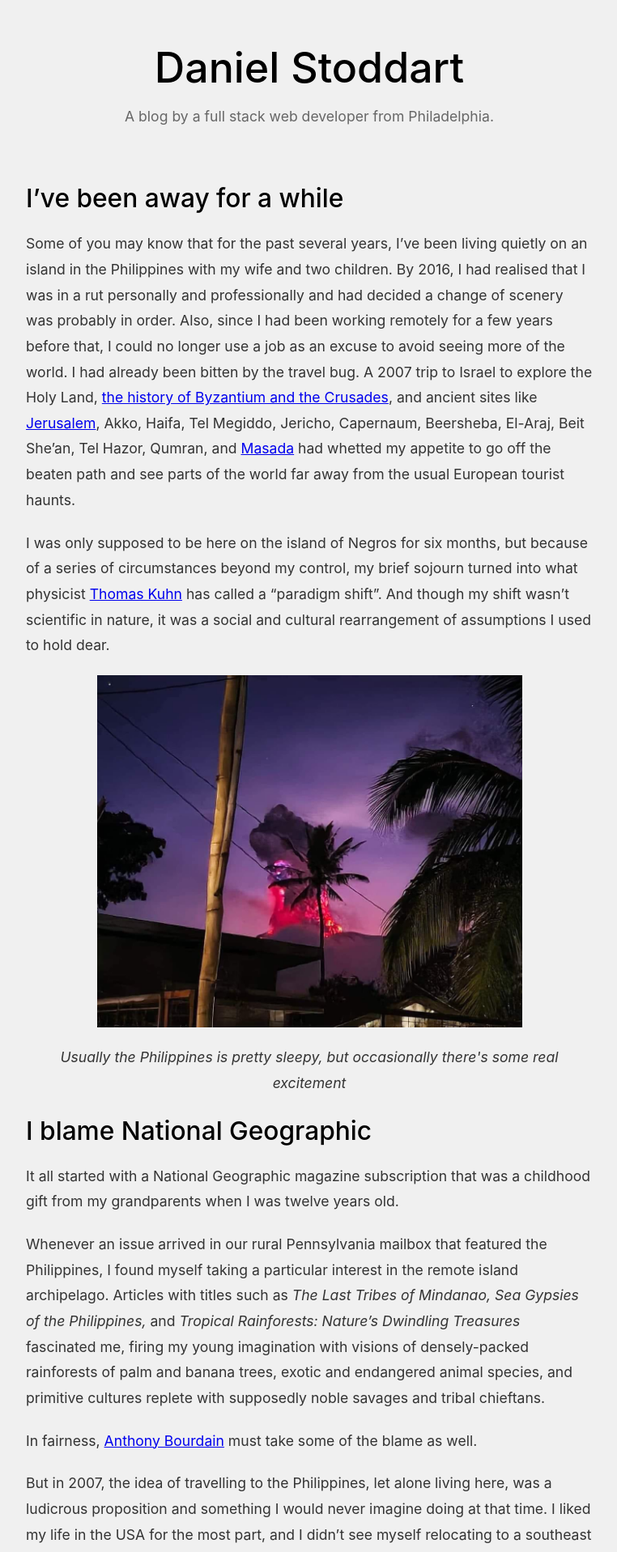
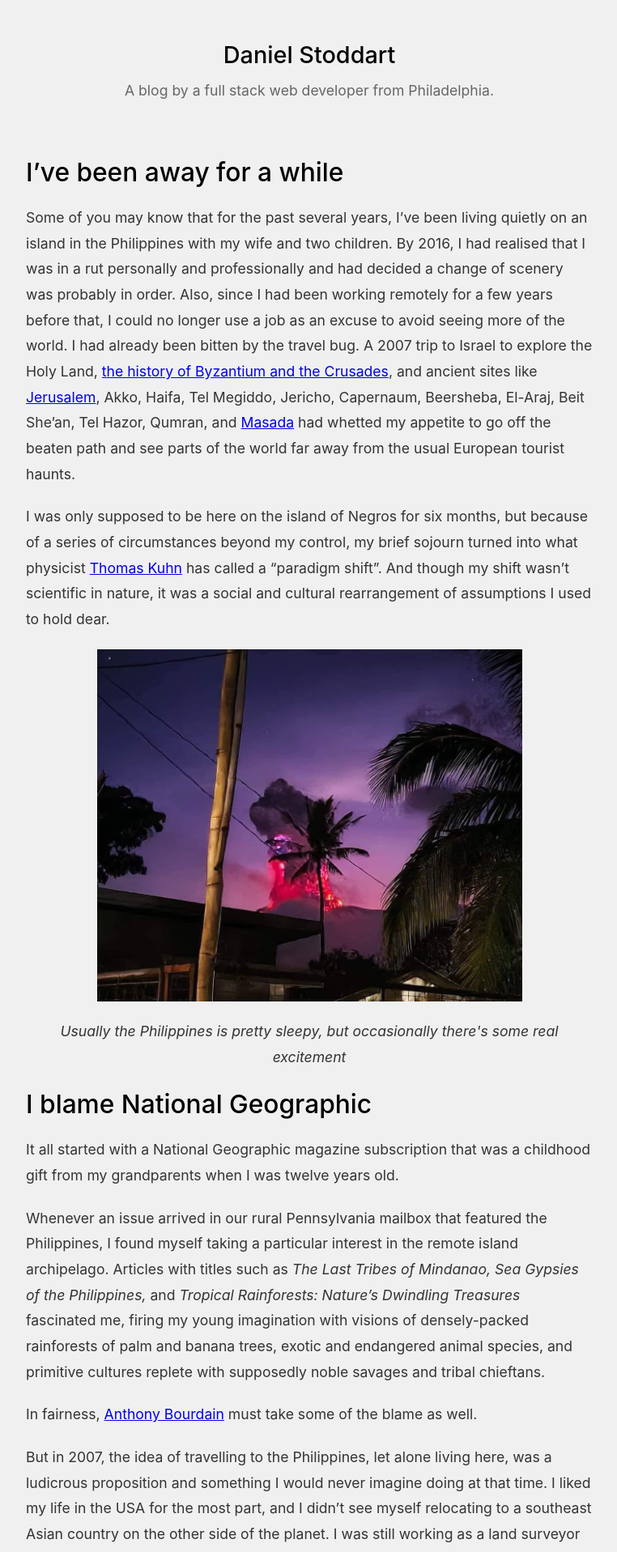
Before and after one commit to stoddart/stoddart.github.io, a Jekyll site: the page built from _posts/2024-06-03-my-first-post.md, in a window 1280 px wide. Shown: the top 1917 px of the page at 81% size, without its empty margins (258-1020 px from the left). Built offline with Jekyll 4.4.1, drawn with Linux system fonts in a browser that asks for light colours.

Commit message:
Remove tag from around the blog title in order to make styles identical

```diff
--- a/_layouts/default.html
+++ b/_layouts/default.html
@@ -15,7 +15,7 @@
 
 <body>
   <header>
-    <h1><a class="post-link" href="{{ site.url | relative_url }}">{{ site.title }}</a></h1>
+    <a class="post-link" href="{{ site.url | relative_url }}">{{ site.title }}</a>
     <p>{{ site.description }}</p>
   </header>
   <main>
```
